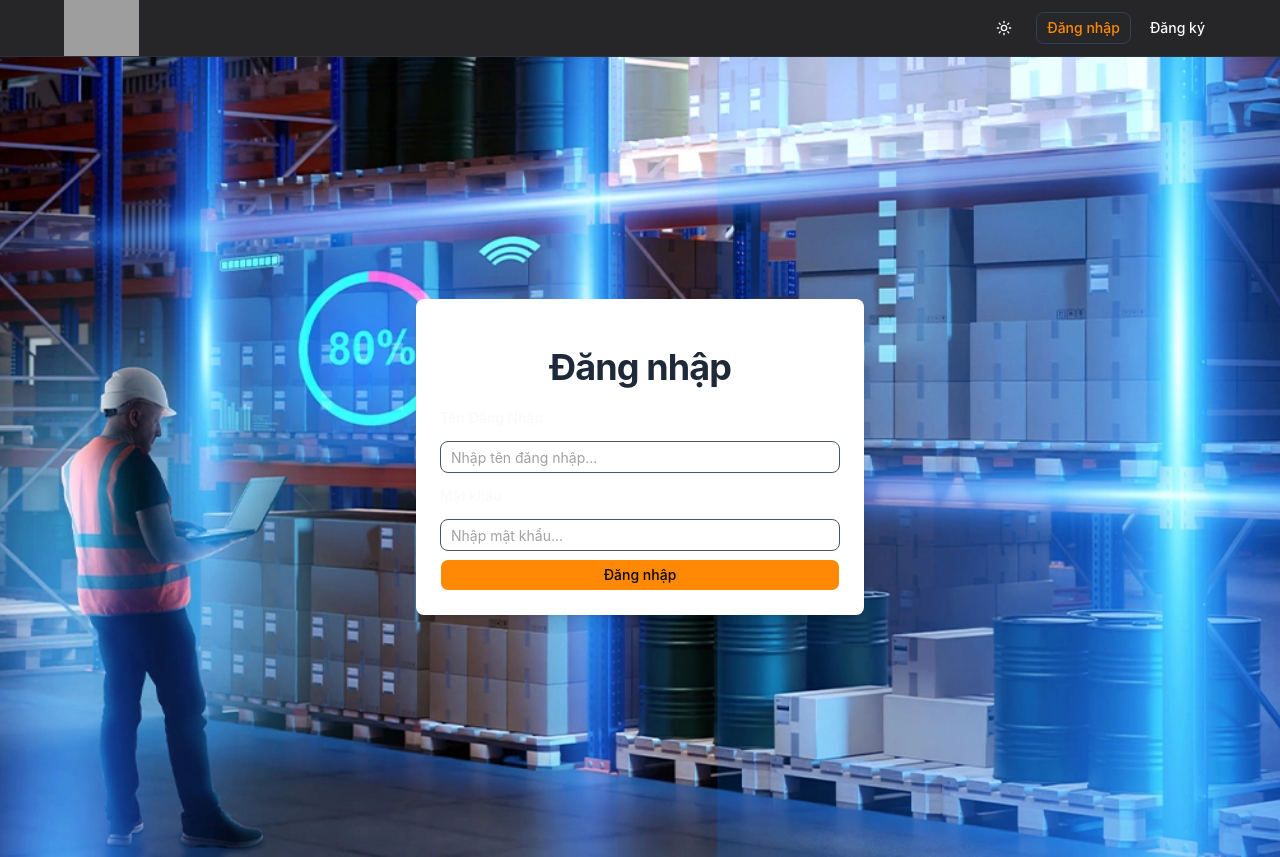
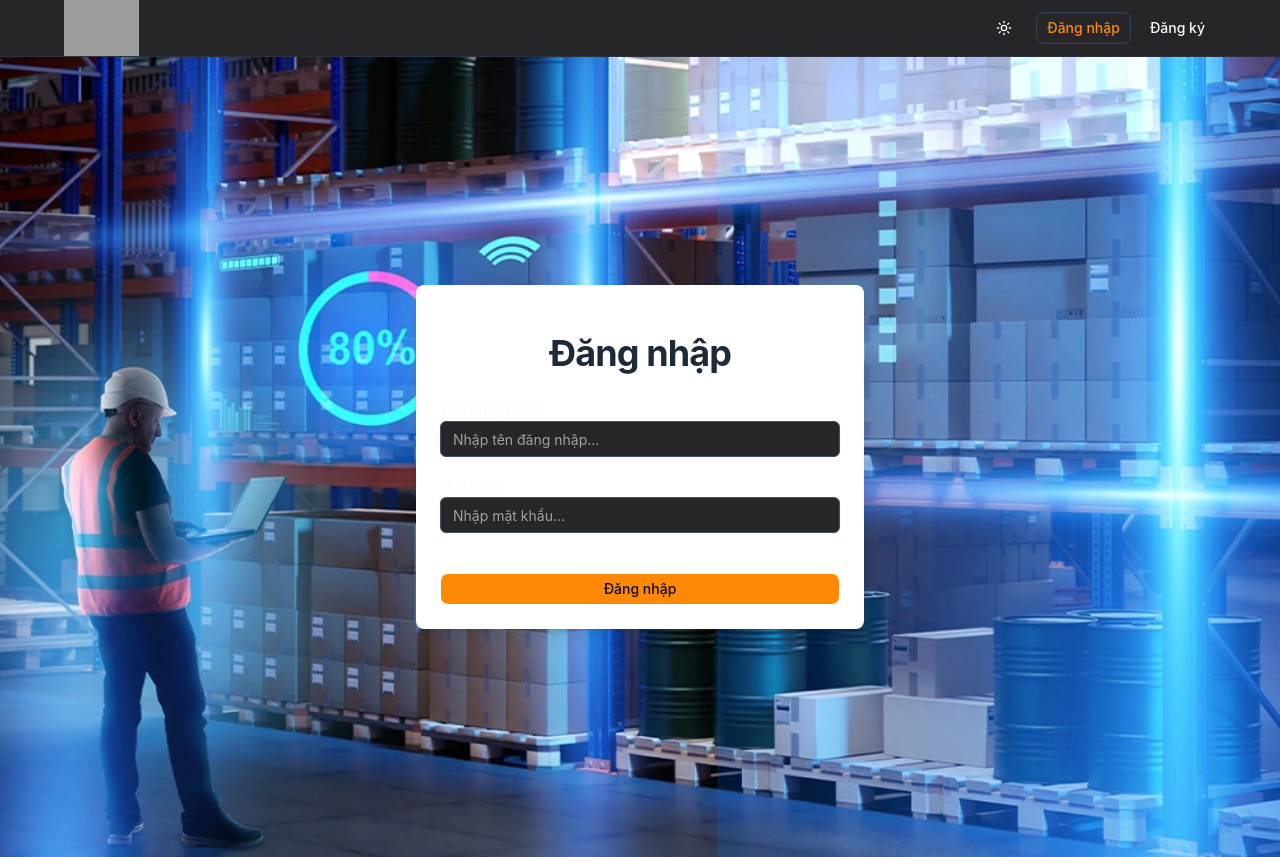
Before and after one commit to BaCoBa23/bacoba-fe-3, a React (Vite) app: page / in a window 1280 px wide. Built offline with nearby package versions, Linux system fonts and the light colour scheme; no server answers; grey boxes are pictures that could not be loaded.

Commit message:
refactor: Align form components with index.css design system

```diff
--- a/src/components/ui/form.tsx
+++ b/src/components/ui/form.tsx
@@ -78,7 +78,7 @@ function FormItem({ className, ...props }: React.ComponentProps<"div">) {
     <FormItemContext.Provider value={{ id }}>
       <div
         data-slot="form-item"
-        className={cn("grid gap-2", className)}
+        className={cn("space-y-2", className)}
         {...props}
       />
     </FormItemContext.Provider>
@@ -95,7 +95,11 @@ function FormLabel({
     <Label
       data-slot="form-label"
       data-error={!!error}
-      className={cn("data-[error=true]:text-destructive", className)}
+      className={cn(
+        "text-sm font-medium",
+        "data-[error=true]:text-destructive",
+        className
+      )}
       htmlFor={formItemId}
       {...props}
     />
@@ -127,7 +131,7 @@ function FormDescription({ className, ...props }: React.ComponentProps<"p">) {
     <p
       data-slot="form-description"
       id={formDescriptionId}
-      className={cn("text-muted-foreground text-sm", className)}
+      className={cn("text-xs leading-relaxed text-muted-foreground", className)}
       {...props}
     />
   )
@@ -145,7 +149,7 @@ function FormMessage({ className, ...props }: React.ComponentProps<"p">) {
     <p
       data-slot="form-message"
       id={formMessageId}
-      className={cn("text-destructive text-sm", className)}
+      className={cn("text-xs font-medium leading-relaxed text-destructive", className)}
       {...props}
     >
       {body}
--- a/src/components/ui/input.tsx
+++ b/src/components/ui/input.tsx
@@ -8,7 +8,11 @@ function Input({ className, type, ...props }: React.ComponentProps<"input">) {
       type={type}
       data-slot="input"
       className={cn(
-        "h-8 w-full min-w-0 rounded-lg border border-input bg-transparent px-2.5 py-1 text-base transition-colors outline-none file:inline-flex file:h-6 file:border-0 file:bg-transparent file:text-sm file:font-medium file:text-foreground placeholder:text-muted-foreground focus-visible:border-ring focus-visible:ring-3 focus-visible:ring-ring/50 disabled:pointer-events-none disabled:cursor-not-allowed disabled:bg-input/50 disabled:opacity-50 aria-invalid:border-destructive aria-invalid:ring-3 aria-invalid:ring-destructive/20 md:text-sm dark:bg-input/30 dark:disabled:bg-input/80 dark:aria-invalid:border-destructive/50 dark:aria-invalid:ring-destructive/40",
+        "h-9 w-full min-w-0 rounded-md border border-input bg-background px-3 py-2 text-sm text-foreground placeholder:text-muted-foreground transition-colors shadow-xs outline-none",
+        "file:inline-flex file:h-7 file:border-0 file:bg-transparent file:text-xs file:font-medium file:text-foreground file:cursor-pointer",
+        "focus-visible:border-ring focus-visible:ring-2 focus-visible:ring-ring/50",
+        "disabled:pointer-events-none disabled:cursor-not-allowed disabled:opacity-50 disabled:bg-muted",
+        "aria-invalid:border-destructive aria-invalid:ring-destructive/20 focus-visible:aria-invalid:ring-destructive/50",
         className
       )}
       {...props}
--- a/src/components/ui/label.tsx
+++ b/src/components/ui/label.tsx
@@ -11,7 +11,9 @@ function Label({
     <LabelPrimitive.Root
       data-slot="label"
       className={cn(
-        "flex items-center gap-2 text-sm leading-none font-medium select-none group-data-[disabled=true]:pointer-events-none group-data-[disabled=true]:opacity-50 peer-disabled:cursor-not-allowed peer-disabled:opacity-50",
+        "text-sm font-medium leading-none text-foreground cursor-pointer select-none transition-colors",
+        "group-data-[disabled=true]:pointer-events-none group-data-[disabled=true]:opacity-50",
+        "peer-disabled:cursor-not-allowed peer-disabled:opacity-50",
         className
       )}
       {...props}
--- a/src/pages/Common/LandingPage.tsx
+++ b/src/pages/Common/LandingPage.tsx
@@ -99,7 +99,7 @@ export const LandingPage = () => {
                 <Form {...form}>
                   <form
                     onSubmit={form.handleSubmit(onLogin)}
-                    className="flex flex-col gap-2"
+                    className="space-y-4"
                   >
                     <FormField
                       control={form.control}
@@ -111,7 +111,6 @@ export const LandingPage = () => {
                             <Input
                               {...field}
                               placeholder="Nhập tên đăng nhập..."
-                              className="my-2"
                             />
                           </FormControl>
                           <FormMessage />
@@ -129,7 +128,6 @@ export const LandingPage = () => {
                               type="password"
                               {...field}
                               placeholder="Nhập mật khẩu..."
-                              className="mt-2"
                             />
                           </FormControl>
                           <FormMessage />
@@ -137,14 +135,14 @@ export const LandingPage = () => {
                       )}
                     />
                     {loginLoading ? (
-                      <Button type="submit" className="w-full" disabled>
+                      <Button type="submit" className="w-full mt-6" disabled>
                         <Loader2 className="animate-spin mr-2" />
                         Vui lòng chờ
                       </Button>
                     ) : (
                       <Button
                         type="submit"
-                        className="w-full cursor-pointer"
+                        className="w-full mt-6"
                       >
                         Đăng nhập
                       </Button>
```
